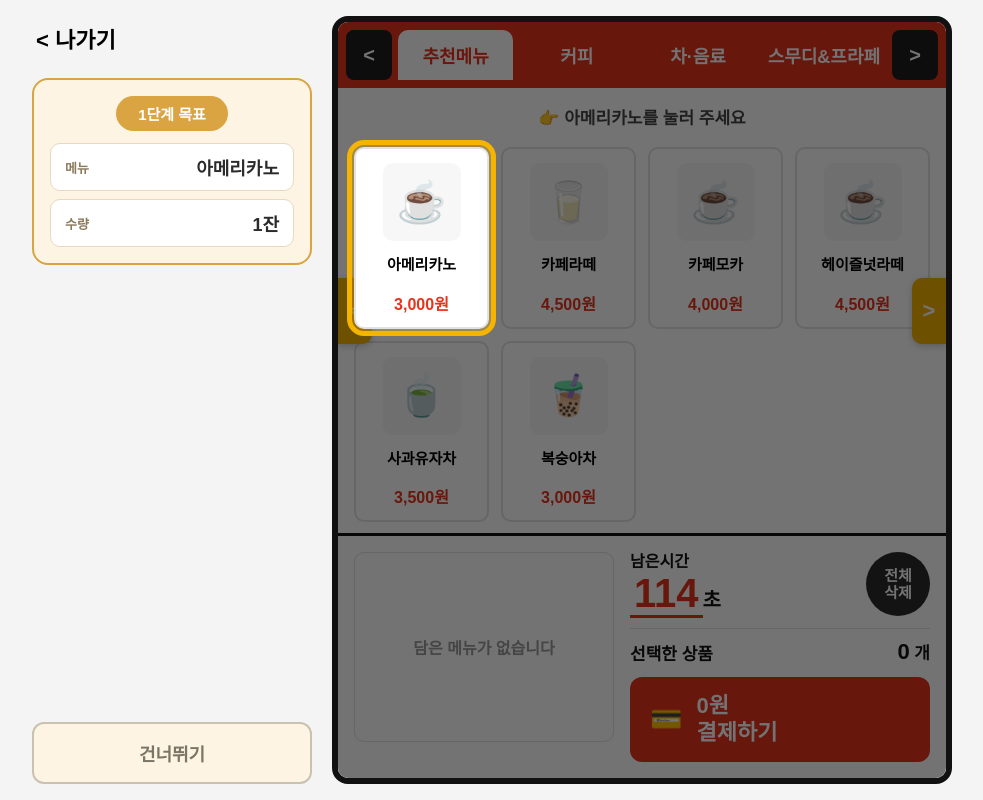
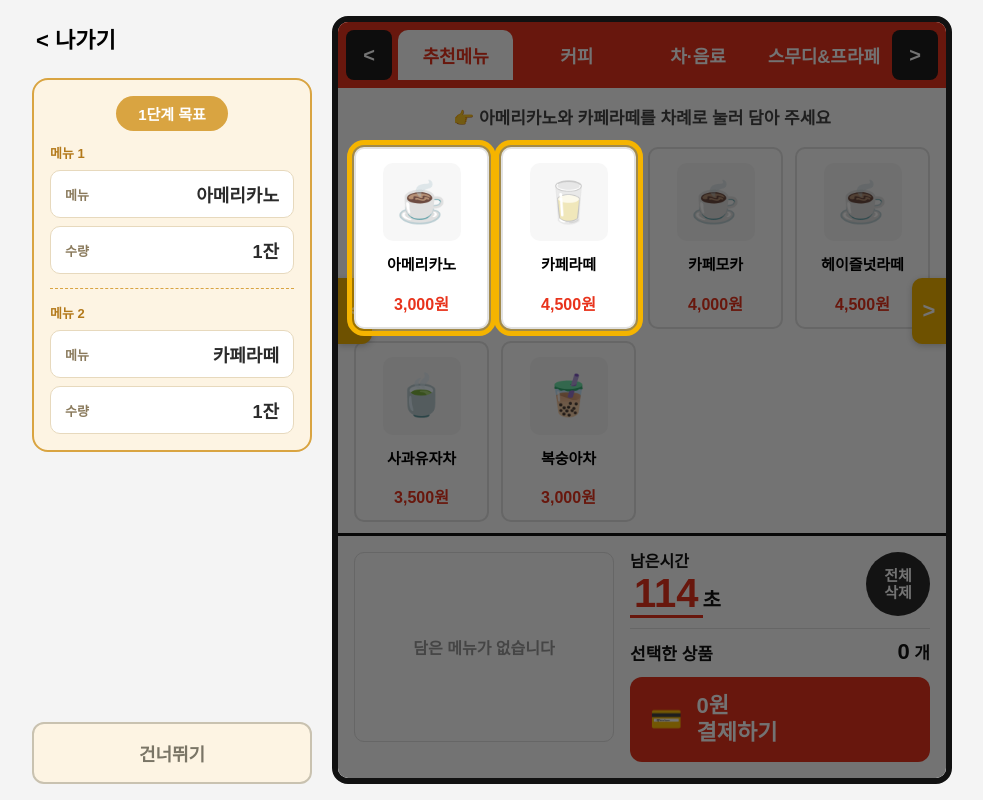
Before and after one commit to Pirogramming-25/Hackathon_2, a Django app: page /tutorial/ in a window 1280 px wide. Shown: the whole page, without its empty margins (148-1131 px from the left). Run offline with Django 5.2, Linux system fonts and the light colour scheme.

Commit message:
feat: 3단계 메뉴 2개 기능 추가

```diff
--- a/static/css/tutorial.css
+++ b/static/css/tutorial.css
@@ -82,7 +82,24 @@ body {
 .mission-rows {
     display: flex;
     flex-direction: column;
+    gap: 14px;
+}
+
+.mission-item-group {
+    display: flex;
+    flex-direction: column;
     gap: 8px;
+}
+
+.mission-item-group+.mission-item-group {
+    padding-top: 14px;
+    border-top: 1.5px dashed #d9a441;
+}
+
+.mission-item-label {
+    font-size: 13px;
+    font-weight: 800;
+    color: #b3791a;
 }
 
 .mission-row {
--- a/static/js/missions.js
+++ b/static/js/missions.js
@@ -43,45 +43,57 @@ const OPTION_SET = {
     place: [{ id: "eatin", label: "매장" }, { id: "takeout", label: "포장" }],
 };
 
+//  미션의 목표 메뉴 목록을 꺼낸다.
+//  기본 3단계(step1~3)는 items(복수 메뉴)를 쓰고, 심화(쿠폰/포인트)는 correctMenu/target(단일)을 그대로 쓴다.
+function missionItems(mission) {
+    return mission.items || [{ menu: mission.correctMenu, target: mission.target }];
+}
+
 const MISSIONS = {
 
-    //  Step 1 : 기본 (클릭 흐름 익히기)
+    //  Step 1 : 기본 (클릭 흐름 익히기) — 서로 다른 메뉴 2개를 담아야 완료
     step1: {
-        title: "1단계: 아메리카노 담기",
+        title: "1단계: 아메리카노 · 카페라떼 담기",
         judge: "flow",
         timeLimit: 120,
-        correctMenu: "americano",
-        target: { qty: 1 },
+        items: [
+            { menu: "americano", target: { qty: 1 } },
+            { menu: "latte", target: { qty: 1 } },
+        ],
         options: OPTION_SET,
         guide: {
-            menu: { text: "아메리카노를 눌러 주세요", highlight: "americano" },
-            option: { text: "‘따뜻하게’를 고르고 담기를 눌러 주세요", highlight: null },
-            cart: { text: "결제하기 버튼을 눌러 주세요", highlight: "btnPay" },
+            menu: { text: "아메리카노와 카페라떼를 차례로 눌러 담아 주세요" },
+            option: { text: "‘따뜻하게’를 고르고 담기를 눌러 주세요" },
+            cart: { text: "두 메뉴를 모두 담았으면 결제하기 버튼을 눌러 주세요", highlight: "btnPay" },
         },
     },
 
-    //  Step 2 : 옵션 (조합 일치)
+    //  Step 2 : 옵션 (조합 일치) — 메뉴별로 다른 옵션 조합을 정확히 맞춰야 완료
     step2: {
-        title: "2단계: 아이스 아메리카노 · 크게 · 2잔 · 포장",
+        title: "2단계: 아이스 아메리카노 크게 2잔 포장 · 카페라떼 따뜻하게 1잔 매장",
         judge: "strict",
         timeLimit: 120,
-        correctMenu: "americano",
-        target: { temp: "ice", size: "large", qty: 2, place: "takeout" },
+        items: [
+            { menu: "americano", target: { temp: "ice", size: "large", qty: 2, place: "takeout" } },
+            { menu: "latte", target: { temp: "hot", size: "small", qty: 1, place: "eatin" } },
+        ],
         options: OPTION_SET,
         guide: {
-            menu: { text: "아메리카노를 눌러 주세요", highlight: "americano" },
-            option: { text: "차갑게 · 크게 · 2잔 · 포장을 골라 주세요", highlight: null },
-            cart: { text: "결제하기 버튼을 눌러 주세요", highlight: "btnPay" },
+            menu: { text: "아메리카노와 카페라떼를 차례로 눌러 주세요" },
+            option: { text: "메뉴별 옵션(온도 · 크기 · 수량 · 포장)을 정확히 골라 담아 주세요" },
+            cart: { text: "두 메뉴를 모두 담았으면 결제하기 버튼을 눌러 주세요", highlight: "btnPay" },
         },
     },
 
-    //  Step 3 : 실전 (미션 주어짐 · 가이드/하이라이트 없음)
+    //  Step 3 : 실전 (미션 주어짐 · 가이드/하이라이트 없음) — 서로 다른 메뉴 2개 주문
     step3: {
-        title: "3단계: 카페라떼 핫 3잔 주문하고 결제하기",
+        title: "3단계: 카페라떼 핫 3잔 · 카페모카 아이스 1잔 주문하고 결제하기",
         judge: "real",
         timeLimit: 120,
-        correctMenu: "latte",
-        target: { temp: "hot", size: "large", qty: 3, place: "takeout" },
+        items: [
+            { menu: "latte", target: { temp: "hot", size: "large", qty: 3, place: "takeout" } },
+            { menu: "mocha", target: { temp: "ice", size: "small", qty: 1, place: "eatin" } },
+        ],
         options: OPTION_SET,
         guide: null,
     },
@@ -132,28 +144,40 @@ const MISSIONS = {
 //  랜덤 미션 생성기
 //  1단계 실습 / 2단계 실습 / 3단계 는 매번 랜덤 미션으로 진행한다.
 //  (1·2단계 튜토리얼은 위 MISSIONS 의 고정 미션 사용)
-//  반환: { title, correctMenu, target } — tutorial.js 가 MISSIONS[stepId] 에 덮어씀
+//  서로 다른 메뉴 2개를 뽑아 items 로 반환한다.
+//  반환: { title, items } — tutorial.js 가 MISSIONS[stepId] 에 덮어씀
 // ============================================================
 function _pickRandom(arr) {
     return arr[Math.floor(Math.random() * arr.length)];
 }
 
+//  중복 없이 arr 에서 n개를 뽑는다
+function _pickRandomDistinct(arr, n) {
+    const pool = arr.slice();
+    const picked = [];
+    for (let i = 0; i < n && pool.length; i++) {
+        const idx = Math.floor(Math.random() * pool.length);
+        picked.push(pool.splice(idx, 1)[0]);
+    }
+    return picked;
+}
+
 function makeRandomMission(stepId, phase) {
-    const menu = _pickRandom(MENUS);
     const base = MISSIONS[stepId];
     const stepNo = { step1: "1단계", step2: "2단계", step3: "3단계" }[stepId] || "";
     const phaseTag = phase === "practice" ? " 실습" : "";
+    const menus = _pickRandomDistinct(MENUS, 2);
 
     // 1단계(flow): 옵션 없이 메뉴만 (수량 1잔 고정)
     if (base.judge === "flow") {
         return {
-            correctMenu: menu.id,
-            target: { qty: 1 },
-            title: `${stepNo}${phaseTag}: ${menu.name} 담기`,
+            items: menus.map(menu => ({ menu: menu.id, target: { qty: 1 } })),
+            title: `${stepNo}${phaseTag}: ${menus.map(m => m.name).join(" · ")} 담기`,
         };
     }
 
-    // 2·3단계: 온도·크기·수량·포장 모두 랜덤
+    // 2·3단계: 온도·크기·수량·포장 모두 랜덤(메뉴별로 따로 뽑음)
+    const described = menus.map(menu => {
         const temp = menu.iceOnly ? "ice" : _pickRandom(OPTION_SET.temp).id;
         const size = _pickRandom(OPTION_SET.size).id;
         const qty = 1 + Math.floor(Math.random() * 3);   // 1~3잔
@@ -162,12 +186,19 @@ function makeRandomMission(stepId, phase) {
         const tempKo = menu.iceOnly ? "" : (temp === "hot" ? "따뜻한 " : "아이스 ");
         const sizeKo = size === "large" ? "크게" : "보통";
         const placeKo = place === "takeout" ? "포장" : "매장";
-    const body = `${tempKo}${menu.name} · ${sizeKo} · ${qty}잔 · ${placeKo}`;
+
+        return {
+            menu: menu.id,
+            target: { temp, size, qty, place },
+            desc: `${tempKo}${menu.name} · ${sizeKo} · ${qty}잔 · ${placeKo}`,
+        };
+    });
+
+    const body = described.map(d => d.desc).join(" · ");
     const tail = stepId === "step3" ? " 주문하고 결제하기" : "";
 
     return {
-        correctMenu: menu.id,
-        target: { temp, size, qty, place },
+        items: described.map(({ menu, target }) => ({ menu, target })),
         title: `${stepNo}${phaseTag}: ${body}${tail}`,
     };
 }
--- a/static/js/tutorial.js
+++ b/static/js/tutorial.js
@@ -47,10 +47,14 @@ const FIXED_MISSION = {};
 STEP_ORDER.forEach(s => {
     FIXED_MISSION[s] = {
         title: MISSIONS[s].title,
-        correctMenu: MISSIONS[s].correctMenu,
-        target: Object.assign({}, MISSIONS[s].target),
+        items: MISSIONS[s].items.map(it => ({ menu: it.menu, target: Object.assign({}, it.target) })),
     };
 });
+
+//  현재 미션이 아직 담기지 않은 목표 메뉴 목록 (안내/하이라이트용)
+function missingMissionItems(mission) {
+    return missionItems(mission).filter(it => !state.cart.some(c => c.menuId === it.menu));
+}
 
 //  랜덤 미션 단계인지: 1·2단계 실습, 3단계
 function isRandomMissionStep(stepId, phase) {
@@ -60,7 +64,7 @@ function isRandomMissionStep(stepId, phase) {
 }
 
 //  현재 단계·phase 에 맞는 미션을 MISSIONS[stepId] 에 반영(고정 복원/랜덤 생성) + 미션 문구 갱신
-//  ※ 판정(judgeCart/judgeOptions 등)이 MISSIONS[stepId].target/correctMenu 를 읽으므로 여기서 덮어씀
+//  ※ 판정(judgeCart/judgeOptions 등)이 MISSIONS[stepId].items 를 읽으므로 여기서 덮어씀
 function applyMission() {
     const stepId = state.stepId;
     if (isRandomMissionStep(stepId, state.phase) && typeof makeRandomMission === "function") {
@@ -68,8 +72,7 @@ function applyMission() {
     } else if (FIXED_MISSION[stepId]) {
         Object.assign(MISSIONS[stepId], {
             title: FIXED_MISSION[stepId].title,
-            correctMenu: FIXED_MISSION[stepId].correctMenu,
-            target: Object.assign({}, FIXED_MISSION[stepId].target),
+            items: FIXED_MISSION[stepId].items.map(it => ({ menu: it.menu, target: Object.assign({}, it.target) })),
         });
     }
     renderMissionCard();
@@ -80,14 +83,18 @@ const STEP_BADGE = {
     coupon: "심화 목표", point: "심화 목표",
 };
 
-//  왼쪽 미션 카드: 배지(N단계 목표) + 항목별 행(메뉴/온도/크기/수량/이용 방식 ...)
+//  왼쪽 미션 카드: 배지(N단계 목표) + 목표 메뉴별 항목 그룹(메뉴/온도/크기/수량/이용 방식 ...)
 //  해당 미션에 없는 조건(target 에 키가 없거나, 온도 선택이 없는 iceOnly 메뉴)은 행 자체를 만들지 않는다.
+//  기본 3단계는 목표 메뉴가 2개라 메뉴별로 그룹을 나눠 보여준다.
 function renderMissionCard() {
     const mission = MISSIONS[state.stepId];
-    const t = mission.target || {};
-    const menu = MENU_BY_ID[mission.correctMenu];
+    const items = missionItems(mission);
 
     missionBadge.textContent = STEP_BADGE[state.stepId] || "목표";
+
+    missionRows.innerHTML = items.map((item, idx) => {
+        const t = item.target || {};
+        const menu = MENU_BY_ID[item.menu];
 
         const rows = [["메뉴", menu.name]];
 
@@ -114,11 +121,15 @@ function renderMissionCard() {
             rows.push(["적립", t.usePoint ? "O" : "X"]);
         }
 
-    missionRows.innerHTML = rows
-        .map(([label, value]) =>
-            `<div class="mission-row"><span class="mission-row-label">${label}</span><span class="mission-row-value">${value}</span></div>`
+        const label = items.length > 1 ? `<div class="mission-item-label">메뉴 ${idx + 1}</div>` : "";
+        const rowsHtml = rows
+            .map(([l, value]) =>
+                `<div class="mission-row"><span class="mission-row-label">${l}</span><span class="mission-row-value">${value}</span></div>`
             )
             .join("");
+
+        return `<div class="mission-item-group">${label}${rowsHtml}</div>`;
+    }).join("");
 }
 
 //  진입점
@@ -165,14 +176,15 @@ function renderTabs() {
 
 //  메뉴 그리드
 function renderGrid() {
-    // 아직 안 담았을 때만 메뉴 안내/하이라이트. 담으면 다음(결제) 안내로 넘어감.
-    const g = state.cart.length === 0 ? guideFor("menu") : null;
+    // 목표 메뉴를 아직 다 안 담았을 때만 메뉴 안내/하이라이트. 다 담으면 다음(결제) 안내로 넘어감.
+    const missing = missingMissionItems(MISSIONS[state.stepId]);
+    const g = missing.length > 0 ? guideFor("menu") : null;
     const items = MENUS.filter(m => m.cats.includes(state.activeCat));
 
     let html = guideHTML(g);
     html += items.map(item => {
         const selected = state.cart.some(c => c.menuId === item.id) ? " selected" : "";
-        const hl = (g && g.highlight === item.id) ? " hl" : "";
+        const hl = (g && missing.some(it => it.menu === item.id)) ? " hl" : "";
         return `
       <button class="menu-item${selected}${hl}" data-menu="${item.id}">
         <span class="m-thumb">${item.icon}</span>
@@ -227,8 +239,8 @@ function updateSummary() {
     cartCount.textContent = count;
     payTotal.textContent = total.toLocaleString();
 
-    // 음료를 담은 뒤에만 결제하기 안내를 띄운다 (담기 전엔 메뉴 안내가 우선)
-    const g = state.cart.length > 0 ? guideFor("cart") : null;
+    // 목표 메뉴를 모두 담은 뒤에만 결제하기 안내를 띄운다 (다 담기 전엔 메뉴 안내가 우선)
+    const g = missingMissionItems(MISSIONS[state.stepId]).length === 0 ? guideFor("cart") : null;
     btnPay.classList.toggle("hl", !!(g && g.highlight === "btnPay"));
 }
 
@@ -239,9 +251,10 @@ function onSelectMenu(menuId) {
     if (isBaseStep() && !ensureTimeRemaining()) return;
     const m = MISSIONS[state.stepId];
     // 기본/옵션 단계는 메뉴를 누르는 순간 오답을 알려 준다.
-    if (state.phase === "tutorial" && (m.judge === "flow" || m.judge === "strict") && menuId !== m.correctMenu) {
+    if (state.phase === "tutorial" && (m.judge === "flow" || m.judge === "strict") && !missionItems(m).some(it => it.menu === menuId)) {
+        const names = missionItems(m).map(it => MENU_BY_ID[it.menu].name).join("’, ‘");
         reportWrong(
-            `‘${MENU_BY_ID[m.correctMenu].name}’ 메뉴를 선택해 주세요`,
+            `‘${names}’ 메뉴를 선택해 주세요`,
             [{ mistakeType: "menu" }]
         );
         return;
@@ -278,8 +291,9 @@ function renderOptionBody() {
     const g = guideFor("option");
     const iceOnly = MENU_BY_ID[state.pendingMenu].iceOnly;
     // 옵션 조합이 정확해야 하는 단계(step2=strict)의 튜토리얼에서만 정답 옵션 버튼에 가이드라인.
-    // 1단계(flow)·실습·실전에는 적용 안 함.
-    const t = (g && m.target && m.judge === "strict") ? m.target : null;
+    // 1단계(flow)·실습·실전에는 적용 안 함. 지금 담는 메뉴(pendingMenu)에 해당하는 목표를 찾는다.
+    const pendingItem = missionItems(m).find(it => it.menu === state.pendingMenu);
+    const t = (g && pendingItem && pendingItem.target && m.judge === "strict") ? pendingItem.target : null;
 
     let html = guideHTML(g);
     // 아이스 전용 메뉴는 온도 선택 버튼 대신 '차가운 메뉴' 안내만 표시
@@ -400,7 +414,8 @@ function judgeStrict(mission, options) {
         return true;
     }
 
-    const result = judgeOptions(mission, options);
+    const pendingItem = missionItems(mission).find(it => it.menu === state.pendingMenu);
+    const result = judgeOptions(mission, options, pendingItem && pendingItem.target);
 
     if (!result.pass) {
         reportWrong(result.reason, result.errors);
@@ -477,8 +492,9 @@ function combineJudgeResults(...results) {
     return createJudgeResult(errors);
 }
 
-function judgeOptions(mission, options = {}) {
+function judgeOptions(mission, options = {}, target) {
     const errors = [];
+    const t = target || mission.target || {};
 
     const fields = [
         {
@@ -509,11 +525,11 @@ function judgeOptions(mission, options = {}) {
             : options[field.key];
 
         const expectedValue = field.key === "qty"
-            ? Number(mission.target?.[field.key])
-            : mission.target?.[field.key];
+            ? Number(t[field.key])
+            : t[field.key];
 
         // 해당 미션에 없는 조건은 판별하지 않는다.
-        if (mission.target?.[field.key] === undefined) {
+        if (t[field.key] === undefined) {
             return;
         }
 
@@ -541,38 +557,32 @@ function judgeOptions(mission, options = {}) {
 
 function judgeCart(mission) {
     const errors = [];
+    const items = missionItems(mission);
+    const requiredMenuIds = items.map(it => it.menu);
+    const menuNames = items.map(it => MENU_BY_ID[it.menu].name).join("’, ‘");
 
-    if (state.cart.length !== 1) {
+    // 목표 메뉴가 아닌 게 담겨 있거나, 목표 메뉴 중 안 담은 게 있으면 오답
+    const extra = state.cart.filter(c => !requiredMenuIds.includes(c.menuId));
+    const missing = items.filter(it => !state.cart.some(c => c.menuId === it.menu));
+
+    if (extra.length > 0 || missing.length > 0) {
         errors.push({
             section: "메뉴 선택",
             mistakeType: "menu",
             label: "메뉴",
             selectedValue: state.cart.map(item => item.menuId),
-            expectedValue: mission.correctMenu,
-            reason: `장바구니에는 ‘${MENU_BY_ID[mission.correctMenu].name}’ 메뉴만 담아 주세요.`
+            expectedValue: requiredMenuIds,
+            reason: `장바구니에는 ‘${menuNames}’ 메뉴를 모두, 그 메뉴만 담아 주세요.`
         });
 
         return createJudgeResult(errors);
     }
 
-    const cartItem = state.cart[0];
-
-    if (cartItem.menuId !== mission.correctMenu) {
-        errors.push({
-            section: "메뉴 선택",
-            mistakeType: "menu",
-            label: "메뉴",
-            selectedValue: cartItem.menuId,
-            expectedValue: mission.correctMenu,
-            reason:
-                `‘${MENU_BY_ID[cartItem.menuId]?.name ?? "다른 메뉴"}’를 담았어요. ` +
-                `미션 메뉴는 ‘${MENU_BY_ID[mission.correctMenu].name}’입니다.`
-        });
-    }
-
     if (mission.judge === "flow") {
+        items.forEach(item => {
+            const cartItem = state.cart.find(c => c.menuId === item.menu);
             const selectedQuantity = Number(cartItem.qty);
-        const expectedQuantity = Number(mission.target?.qty ?? 1);
+            const expectedQuantity = Number(item.target?.qty ?? 1);
 
             if (selectedQuantity !== expectedQuantity) {
                 errors.push(
@@ -587,20 +597,23 @@ function judgeCart(mission) {
                     })
                 );
             }
+        });
 
         return createJudgeResult(errors);
     }
 
+    items.forEach(item => {
+        const cartItem = state.cart.find(c => c.menuId === item.menu);
         const finalOptions = {
             ...(cartItem.options ?? {}),
             // 장바구니에서 수량을 바꾼 경우 최종 수량으로 판별한다.
             qty: cartItem.qty
         };
+        const result = judgeOptions(mission, finalOptions, item.target);
+        errors.push(...result.errors);
+    });
 
-    return combineJudgeResults(
-        createJudgeResult(errors),
-        judgeOptions(mission, finalOptions)
-    );
+    return createJudgeResult(errors);
 }
 
 function judgePayment(mission, payId) {
--- a/templates/home.html
+++ b/templates/home.html
@@ -41,7 +41,7 @@
 <section class="step-section">
   <div class="container">
     <div class="step-title-row">
-      <h2>단계별로 천천히<br>연습해요</h2>
+      <h2>단계별로 천천히 연습해요</h2>
       <p>
         <span>쉬운 주문부터 옵션 선택, 결제까지 순서대로 익히고</span>
         <span>자주 틀린 단계는 오답노트에서 다시 연습합니다.</span>
```
Also changed, not shown: static/css/home.css (+12 -1 lines). Lines whose indentation alone changed are shown as unchanged.
